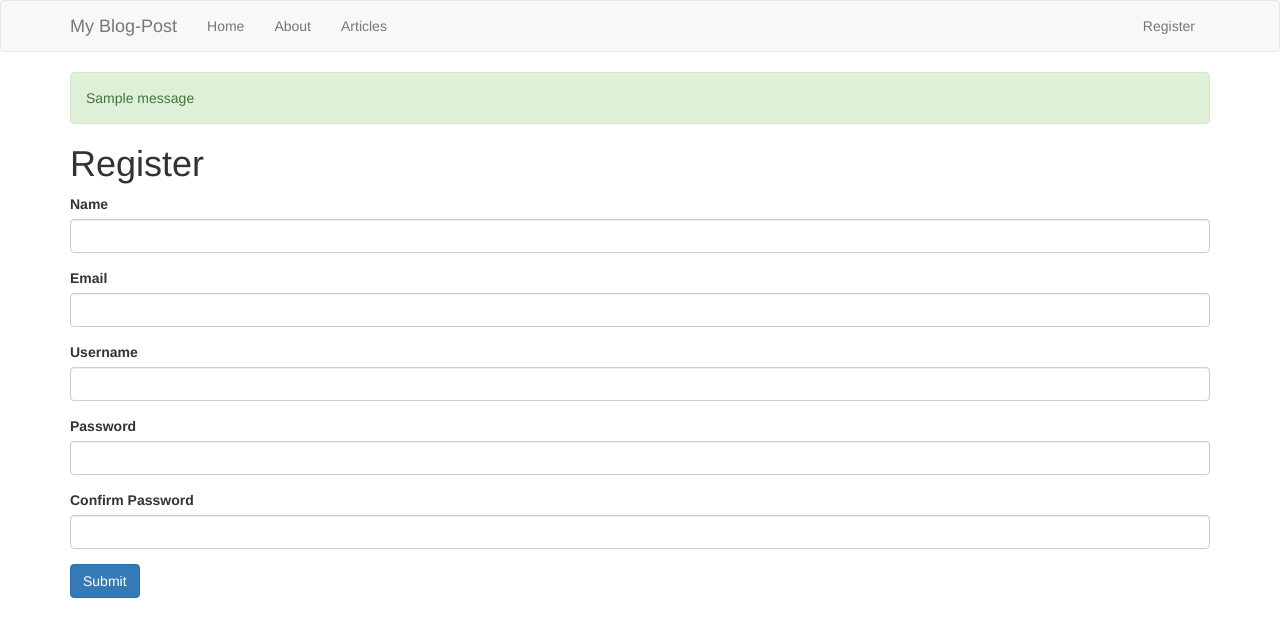
After one commit to Teatoller/myflashapp, a Flask app: template templates/register.html in a window 1280 px wide. The commit adds this page. Shown: the top 637 px of the page. Run offline with Flask 2, Linux system fonts and the light colour scheme; the template is opened without the code that fills it: values that come from a table or form of the project are taken from there, others are empty; one stand-in notice (Sample message) is shown; parts of the project's set-up code (start-up, migrations or seed data) failed here and were passed over; some libraries are stand-ins or nearby versions.

Commit message:
Create templates and routes

```diff
--- a/app.py
+++ b/app.py
@@ -1,7 +1,20 @@
-from flask import Flask, render_template
+from flask import Flask, render_template, flash, redirect, url_for, session, logging, request
 from data import Articles
+from flask_mysqldb import MySQL
+from wtforms import Form, StringField, TextAreaField, PasswordField, validators
+from passlib.hash import sha256_crypt
 
 app = Flask(__name__)
+
+
+# Config MySQL
+app.config['MYSQL_HOST'] = 'localhost'
+app.config['MYSQL_USER'] = 'root'
+app.config['MYSQL_PASSWORD'] = '123456'
+app.config['MYSQL_DB'] = 'myflaskapp'
+app.config['MYSQL_CURSORCLASS'] = 'DictCursor'
+# init MYSQL
+mysql = MySQL(app)
 
 Articles = Articles()
 
@@ -26,5 +39,44 @@ def article(id):
     return render_template('article.html', id=id)
 
 
+class RegisterForm(Form):
+    name = StringField('Name', [validators.Length(min=1, max=50)])
+    username = StringField('Username', [validators.Length(min=4, max=25)])
+    email = StringField('Email', [validators.Length(min=6, max=50)])
+    password = PasswordField('Password', [
+        validators.DataRequired(),
+        validators.EqualTo('confirm', message='Passwords do not match')])
+    confirm = PasswordField('Confirm Password')
+
+
+@app.route('/register', methods=['GET', 'POST'])
+def register():
+    form = RegisterForm(request.form)
+    if request.method == 'POST' and form.validate():
+        name = form.name.data
+        email = form.email.data
+        username = form.username.data
+        password = sha256_crypt.encrypt(str(form.password.data))
+
+    # Create cursor
+    cur = mysql.connection.cursor()
+
+    # Execute query
+    cur.execute("INSERT INTO users(name, email, username, password) VALUES(%s, %s, %s, %s)",
+                (name, email, username, password))
+
+    # Commit to DB
+    mysql.connection.commit()
+
+    # Close connection
+    cur.close()
+
+    flash('You are now registered and can log in', 'success')
+
+    redirect(url_for('login'))
+    return render_template('register.html', form=form)
+
+
 if __name__ == '__main__':
-    app.run()
+    app.secret_key = 'secret456'
+    app.run()(debug=True)
--- a/templates/home.html
+++ b/templates/home.html
@@ -1,9 +1,8 @@
-
 {% extends 'layout.html' %}
 
 {% block body %}
  <div class="jumbotron text-center">
-    <h1>Welcome To My Blog-Post</h1>
+    <h2>Welcome To My Blogpost</h2>
     <p class="lead">This application is built on the Python Flask framework and is in the course of learning by practice.</p>
  </div>
 {% endblock %}
--- /dev/null
+++ b/templates/includes/_formhelpers.html
@@ -0,0 +1,12 @@
+{% macro render_field(field) %}
+  {{ field.label }}
+  {{ field(**kwargs)|safe }}
+  {% if field.errors %}
+
+    {% for error in field.errors %}
+      <span class="help-inline">{{ error }}</span>
+    {% endfor %}
+
+  {% endif %}
+
+{% endmacro %}
--- /dev/null
+++ b/templates/includes/_messages.html
@@ -0,0 +1,9 @@
+{% with messages = get_flashed_messages(with_categories=true) %}
+{% if messages %}
+{% for category, message in messages %}
+<div class="alert alert-{{ category }}">
+    {{ message }}
+</div>
+{% endfor %}
+{% endif %}
+{% endwith %}
--- a/templates/includes/_navbar.html
+++ b/templates/includes/_navbar.html
@@ -1,29 +1,34 @@
- <nav class="navbar navbar-expand-md navbar-dark bg-dark ">
+ <nav class="navbar navbar-default navbar-expand-md navbar-dark bg-dark ">
   <div class="container">
 
       <div class="navbar-header">
-      <button class="navbar-toggler" type="button" data-toggle="collapse" data-target="#navbarsExampleDefault" aria-controls="navbarsExampleDefault" aria-expanded="false" aria-label="Toggle navigation">
+      <!--<button class="navbar-toggler" type="button" data-toggle="collapse" data-target="#navbarsExampleDefault" aria-controls="navbarsExampleDefault" aria-expanded="false" aria-label="Toggle navigation">
         <span class="navbar-toggler-icon"></span>
-      </button>
+      </button> -->
       <a class="navbar-brand" href="#">My Blog-Post</a>
     </div>
 
       <div class="collapse navbar-collapse" id="navbarsExampleDefault">
-        <ul class="navbar-nav mr-auto">
-          <li class="nav-item active">
-            <a class="nav-link" href="/">Home</a>
+        <ul class="nav navbar-nav">
+          <li>
+            <a href="/">Home</a>
           </li>
-          <li class="nav-item">
-            <a class="nav-link" href="/about">About</a>
+          <li>
+            <a href="/about">About</a>
           </li>
-          <li class="nav-item">
-            <a class="nav-link" href="/articles">Articles</a>
+          <li>
+            <a href="/articles">Articles</a>
           </li>
         </ul>
-        <form class="form-inline my-2 my-lg-0">
+        <ul class="nav navbar-nav navbar-right">
+          <li>
+            <a href="/register">Register</a>
+          </li>
+        </ul>
+       <!-- <form class="form-inline my-2 my-lg-0">
           <input class="form-control mr-sm-2" type="text" placeholder="Search" aria-label="Search">
           <button class="btn btn-outline-success my-2 my-sm-0" type="submit">Search</button>
-        </form>
+        </form> -->
       </div>
     </div>
   </nav>
--- a/templates/layout.html
+++ b/templates/layout.html
@@ -8,6 +8,7 @@
 <body>
     {% include 'includes/_navbar.html' %}
     <div class="container">
+        {% include 'includes/_messages.html' %}
          {% block body %}{% endblock %}
     </div>
 
--- /dev/null
+++ b/templates/register.html
@@ -0,0 +1,24 @@
+{% extends 'layout.html' %}
+
+{% block body %}
+ <h1>Register</h1>
+ {% from "includes/_formhelpers.html" import render_field %}
+ <form method="POST" action="">
+     <div class="form-group">
+         {{render_field(form.name, class_="form-control")}}
+     </div>
+     <div class="form-group">
+         {{render_field(form.email, class_="form-control")}}
+     </div>
+     <div class="form-group">
+         {{render_field(form.username, class_="form-control")}}
+     </div>
+     <div class="form-group">
+         {{render_field(form.password, class_="form-control")}}
+     </div>
+     <div class="form-group">
+         {{render_field(form.confirm, class_="form-control")}}
+     </div>
+     <p><input type="submit" class="btn btn-primary" value="Submit"></p>
+ </form>
+{% endblock %}
```
